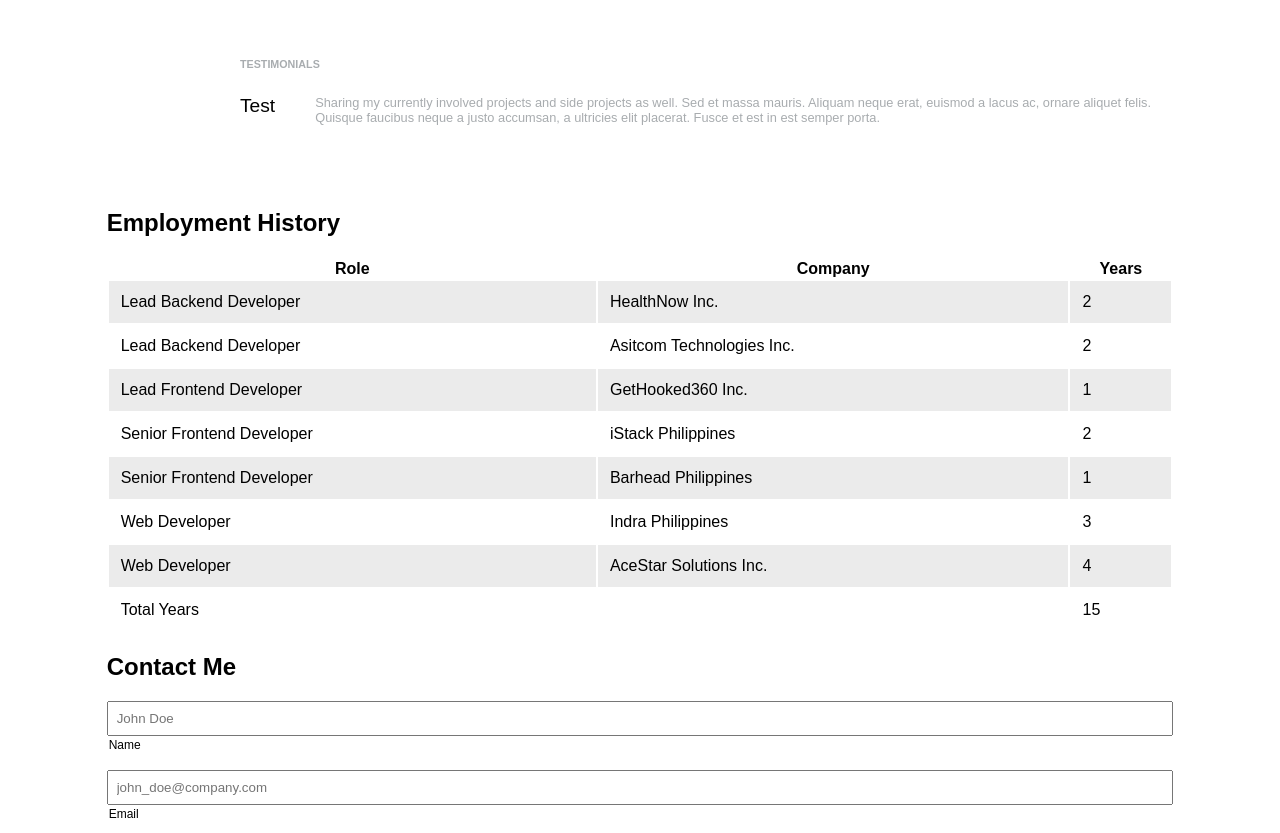
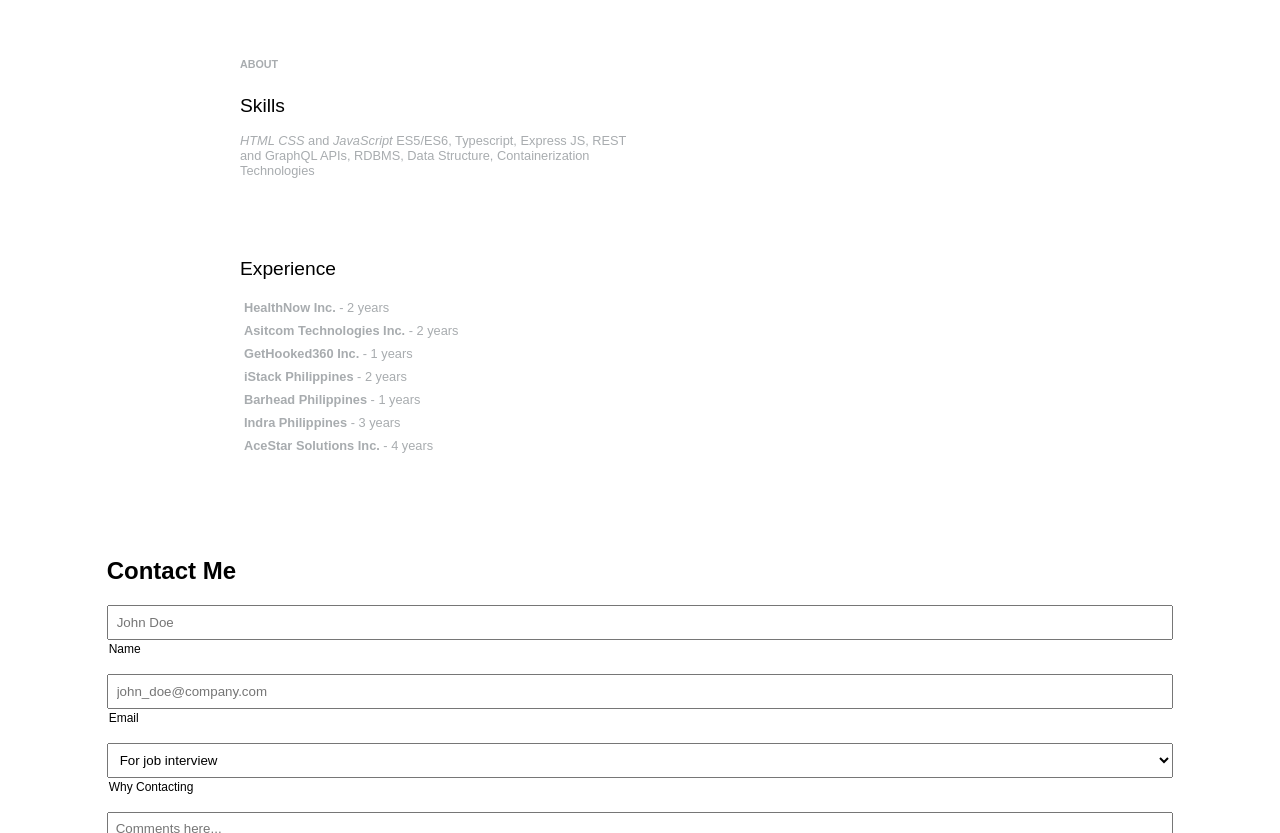
Before and after one commit to onmondo/Resume, a plain HTML site: page index.html in a window 1280 px wide. Shown: the part 1184-2017 px from the top of the page. Drawn offline with Linux system fonts and the light colour scheme.

Commit message:
Cleanup css; Added styles for skills and experiences

```diff
--- a/index.html
+++ b/index.html
@@ -13,6 +13,7 @@
     <link rel="stylesheet" href="styles/styles-form.css" />
     <link rel="stylesheet" href="styles/styles-custom.css" />
     <link rel="stylesheet" href="styles/styles-works.css" />
+    <link rel="stylesheet" href="styles/styles-skills.css" />
     <!-- <link
         rel="stylesheet"
         href="https://cdnjs.cloudflare.com/ajax/libs/animate.css/4.1.1/animate.min.css"
@@ -106,13 +107,27 @@
                 </ol>
             </section> -->
         </section>
-        <section id="testimonials" class="sections">
+        <section id="skills">
             <header>
-                <h6>Testimonials</h6>
+                <h6>About</h6>
                 <article>
                     <dl>
-                        <dt>Test</dt>
-                        <dd>Sharing my currently involved projects and side projects as well. Sed et massa mauris. Aliquam neque erat, euismod a lacus ac, ornare aliquet felis. Quisque faucibus neque a justo accumsan, a ultricies elit placerat. Fusce et est in est semper porta.</dd>
+                        <dt>Skills</dt>
+                        <dd><em>HTML CSS</em> and <em>JavaScript</em> ES5/ES6, Typescript, Express JS, REST and GraphQL APIs, RDBMS, Data Structure, Containerization Technologies</dd>
+                    </dl>
+                    <dl>
+                        <dt>Experience</dt>
+                        <dd>
+                            <ol>
+                                <li><strong>HealthNow Inc.</strong> - 2 years</li>
+                                <li><strong>Asitcom Technologies Inc.</strong> - 2 years</li>
+                                <li><strong>GetHooked360 Inc.</strong> - 1 years</li>
+                                <li><strong>iStack Philippines</strong> - 2 years</li>
+                                <li><strong>Barhead Philippines</strong> - 1 years</li>
+                                <li><strong>Indra Philippines</strong> - 3 years</li>
+                                <li><strong>AceStar Solutions Inc.</strong> - 4 years</li>
+                            </ol>
+                        </dd>
                     </dl>
                 </article>
             </header>
@@ -123,7 +138,7 @@
                 <p>One whos knowledgeable in web development. Supppper cool!</p>
             </blockquote> -->
         </section>
-        <section id="employmentHistory">
+        <!-- <section id="employmentHistory">
             <header>
                 <h2>Employment History</h2>
 
@@ -180,7 +195,7 @@
                     </tr>
                 </tfoot>
             </table>
-            <!-- <ol reversed>
+            <ol reversed>
                     <li>HealthNow Inc.</li>
                     <li>Asitcom Technologies Inc.</li>
                     <li>GetHooked360 Inc.</li>
@@ -188,8 +203,8 @@
                     <li>Barhead Philippines</li>
                     <li>Indra Philippines</li>
                     <li>AceStar Solutions Inc.</li>
-                </ol> -->
-        </section>
+                </ol>
+        </section> -->
 
         <section id="contactme">
             <header>
--- /dev/null
+++ b/styles/styles-skills.css
@@ -0,0 +1,37 @@
+#skills {
+    display: grid;
+    grid-template-columns: 0.5fr 1.5fr 1.5fr 0.5fr;
+    margin-top: 5rem;
+}
+
+#skills header {
+    grid-column: 2;
+}
+
+#skills header h6 {
+    text-transform: uppercase;
+    color: rgb(168, 172, 175);
+}
+
+#skills header article dl {
+    display: flex;
+    flex-direction: column;
+    margin-bottom: 4rem;
+    /* font-size: 0.8rem; */
+}
+
+#skills header article dl dt {
+    font-size: 1.2rem;
+}
+
+#skills header article dl dd {
+    font-size: 0.8rem;
+    color: rgb(168, 172, 175);
+    margin: 1rem 0;
+}
+
+#skills header article dl dd ol{
+    margin: 0;
+    padding: 0;
+    list-style: none;
+}
--- a/styles/styles-works.css
+++ b/styles/styles-works.css
@@ -22,26 +22,15 @@
     padding: 3rem 0;
 }
 
-
-#works #skills {
-    grid-column: 2 / span 3;
-    grid-row: 3;
-}
-
 #portfolio section {
     grid-column: 1;
     grid-row: 2;
-    /* height: 20rem; */
-    /* border: solid 1rem rgb(248, 244, 244, 1); */
-    /* background-color: rgb(248, 244, 244, 1); */
     padding: 2rem;
     margin-right: 1rem;
 }
 
 #portfolio section.projects img {
-    /* min-width: 16rem; */
     width: 20rem;
-    /* min-height: 18rem; */
 }
 
 #works article > section.skill-map {
```
